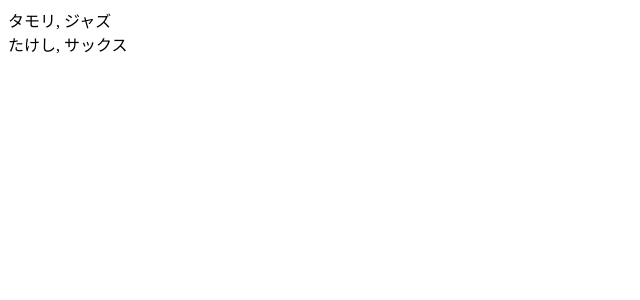
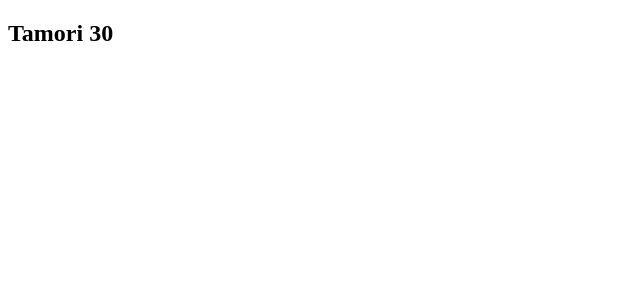
Before and after one commit to taka-yoko/udemy-react-nakanishi-2020, a React (Create React App) app: page / in a window 1280 px wide. Shown: the top 300 px of the page, without its empty margins (0-640 px from the left). Built offline with nearby package versions, Linux system fonts and the light colour scheme.

Commit message:
React Class Component

```diff
--- a/src/index.js
+++ b/src/index.js
@@ -1,29 +1,20 @@
 import React from "react";
 import { render } from "react-dom";
 
-import ReactComponent from "./ReactComponent";
+class Human extends React.Component {
+  constructor(props) {
+    super(props);
 
-class Human {
-  constructor(name, music) {
-    this.name = name;
-    this.music = music;
+    this.state = { name: "Tamori" };
   }
 
-  callMyProfile() {
-    console.log(this.name, this.music);
+  render() {
+    return (
+      <h2>
+        {this.state.name} {this.props.age}
+      </h2>
+    );
   }
 }
 
-const tamori = new Human("タモリ", "ジャズ");
-const takeshi = new Human("たけし", "サックス");
-
-tamori.callMyProfile();
-takeshi.callMyProfile();
-
-render(
-  <div>
-    <ReactComponent name={tamori.name} music={tamori.music} />
-    <ReactComponent name={takeshi.name} music={takeshi.music} />
-  </div>,
-  document.getElementById("root")
-);
+render(<Human age="30" />, document.getElementById("root"));
```
